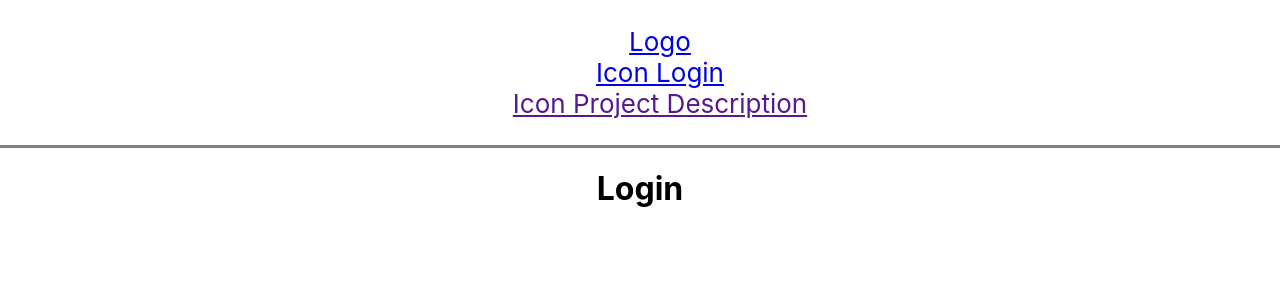
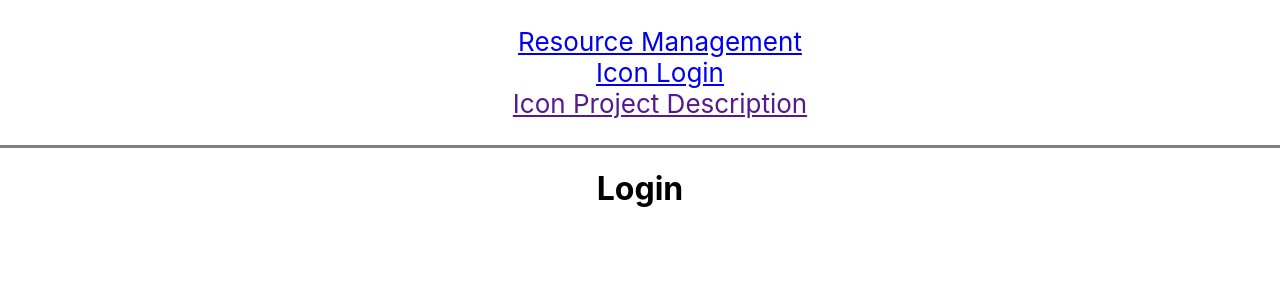
Before and after one commit to axelkouassi/korera-ui, a React (Create React App) app: page / in a window 1280 px wide. Shown: the top 300 px of the page. Built offline with nearby package versions, Linux system fonts and the light colour scheme.

Commit message:
Redirect to home page, when click on 'Resource Management'.

```diff
--- a/src/components/Header.js
+++ b/src/components/Header.js
@@ -5,7 +5,7 @@ function Header() {
       <nav>
         <ul>
           <li>
-            <Link to="/">Logo</Link>
+            <Link to="/">Resource Management</Link>
           </li>
           <li>
             <Link to="/">Icon Login</Link>
```
